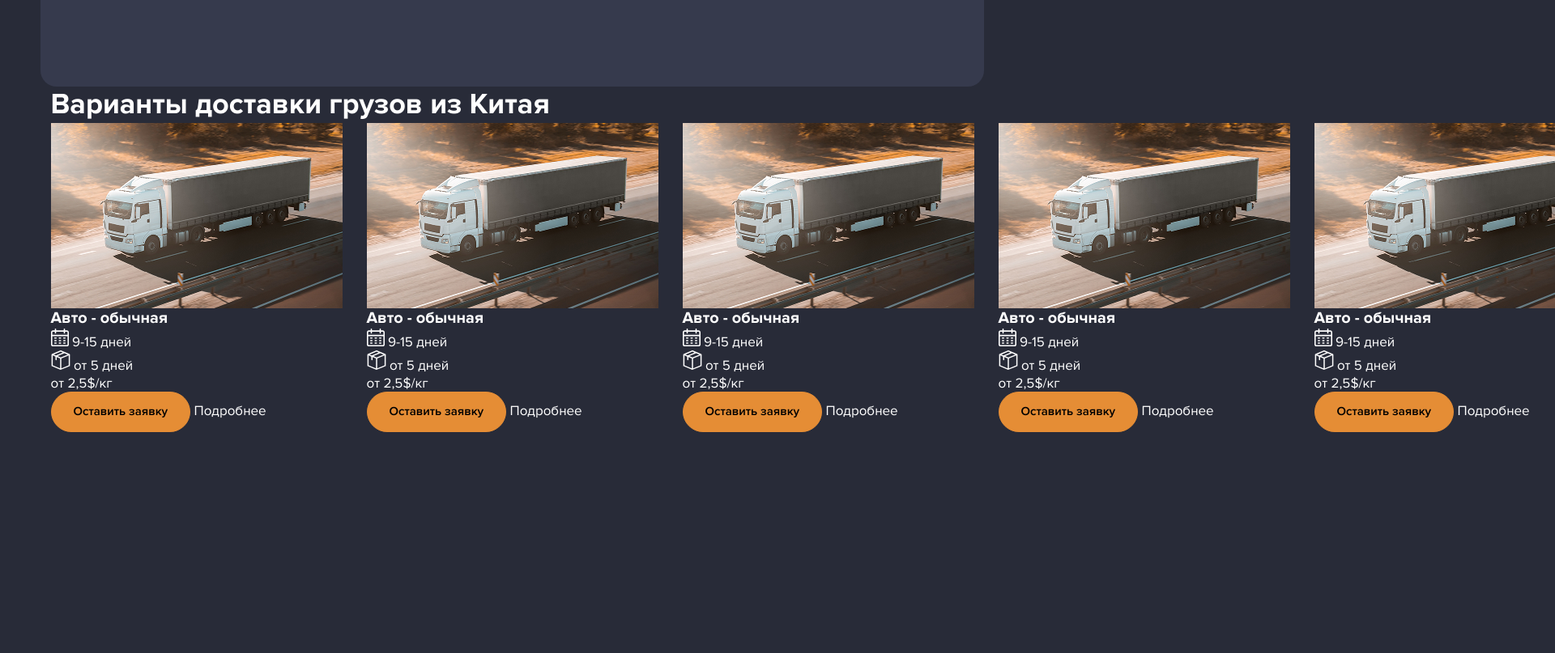
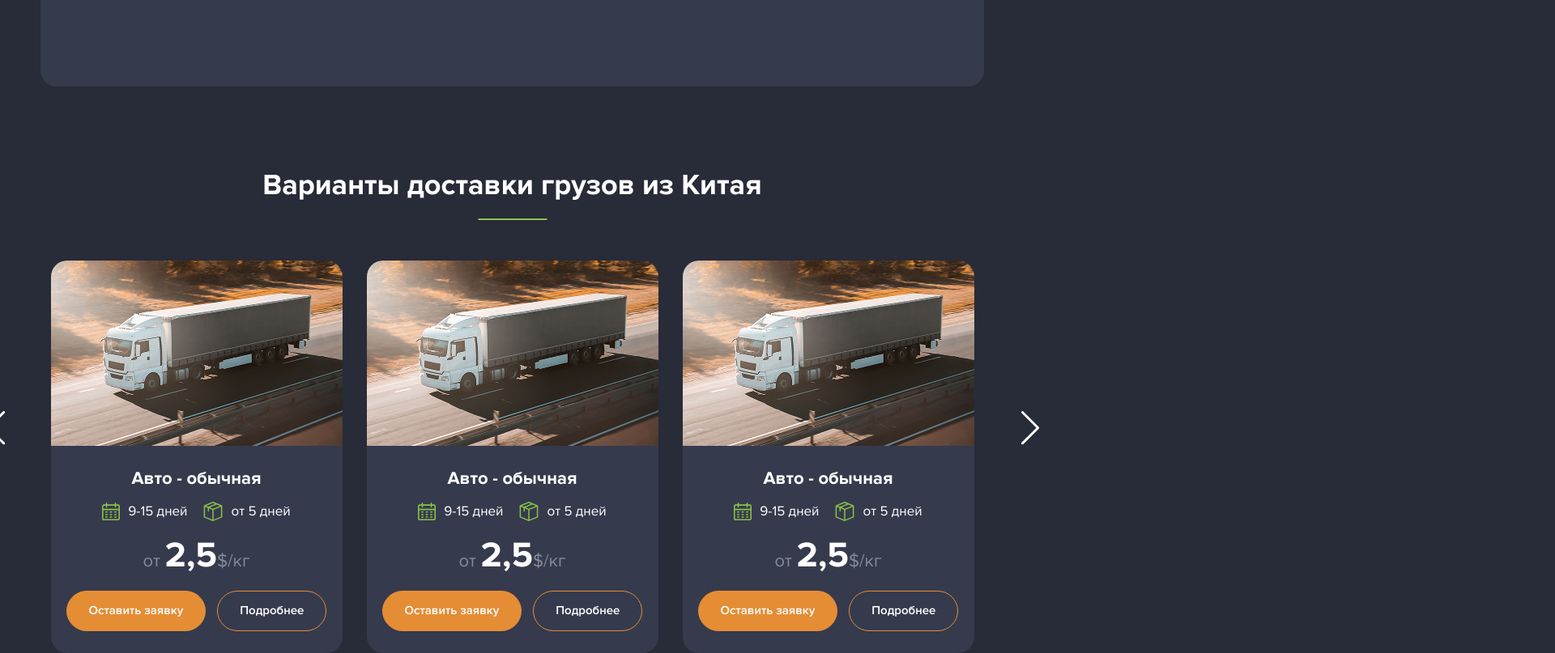
Before and after one commit to nikita-khveshchenko/master-tao-cargo, a website built with Vite: page index.html in a window 1280 px wide. Shown: the part 1432-2239 px from the top of the page at 81% size, 1920 px wide, since content can reach past the window. Before the commit the page ends 1966 px from the top, so only its background shows below. Built offline with nearby package versions, Linux system fonts and the light colour scheme.

Commit message:
feat: add styles css section delivery

```diff
--- a/index.html
+++ b/index.html
@@ -289,7 +289,7 @@
       <section class="delivery">
         <div class="delivery__inner container">
           <h2 class="deliver__title decoration-title decoration-title--green">Варианты доставки грузов из Китая</h2>
-          <div class="delivery__swiper slider">
+          <div class="delivery__swiper">
             <div class="delivery__swiper-wrapper swiper-wrapper">
               <div class="delivery__swiper-item swiper-slide">
                 <div class="delivery-card">
@@ -592,6 +592,16 @@
                 </div>
               </div>
             </div>
+            <div class="delivery__swiper-button delivery__swiper-button-prev">
+              <svg width="23" height="42" viewBox="0 0 23 42" fill="none" xmlns="http://www.w3.org/2000/svg">
+                <path d="M19.6481 0.427908C19.9333 0.142637 20.2899 1.7738e-06 20.6822 1.80809e-06C21.0744 1.84238e-06 21.431 0.142637 21.7163 0.427908C22.2868 0.998453 22.2868 1.92558 21.7163 2.49613L3.53024 20.6822L21.7163 38.8682C22.2868 39.4388 22.2868 40.3659 21.7163 40.9364C21.1457 41.507 20.2186 41.507 19.6481 40.9364L0.42791 21.7163C-0.142634 21.1457 -0.142633 20.2186 0.42791 19.6481L19.6481 0.427908Z" fill="white"/>
+              </svg>
+            </div>
+            <div class="delivery__swiper-button delivery__swiper-button-next">
+              <svg width="23" height="42" viewBox="0 0 23 42" fill="none" xmlns="http://www.w3.org/2000/svg">
+                <path d="M2.49612 40.9364C2.21085 41.2217 1.85426 41.3643 1.46202 41.3643C1.06977 41.3643 0.713178 41.2217 0.427907 40.9364C-0.142636 40.3659 -0.142636 39.4388 0.427907 38.8682L18.614 20.6822L0.427907 2.49612C-0.142636 1.92558 -0.142636 0.99845 0.427907 0.427907C0.99845 -0.142636 1.92558 -0.142636 2.49612 0.427907L21.7163 19.6481C22.2868 20.2186 22.2868 21.1457 21.7163 21.7163L2.49612 40.9364Z" fill="white"/>
+              </svg>
+            </div>
           </div>
         </div>
       </section>
--- a/src/scripts/app.js
+++ b/src/scripts/app.js
@@ -24,8 +24,12 @@ const heroSlider = new Swiper(".slider", {
 });
 
 const deliverySwiper = new Swiper(".delivery__swiper", {
-  modules: [Pagination, Navigation],
+  modules: [Navigation],
   slidesPerView: 3,
   spaceBetween: 30,
   direction: "horizontal",
+    navigation: {
+    prevEl: ".delivery__swiper-button-prev",
+    nextEl: ".delivery__swiper-button-next"
+  }
 })
--- a/src/styles/base/fonts.css
+++ b/src/styles/base/fonts.css
@@ -43,3 +43,10 @@ h2, .h2 {
   font-size: 36px;
   line-height: 1.24;
 }
+
+h3, .h3 {
+  font-family: var(--font-family);
+  font-weight: 700;
+  font-size: 22px;
+  line-height: 1.24;
+}
--- a/src/styles/base/general.css
+++ b/src/styles/base/general.css
@@ -56,6 +56,10 @@ a {
   background-color: var(--color-accent);
 }
 
+.decoration-title--green::before {
+  background-color: var(--color-green);
+}
+
 :focus-visible {
   outline: 2px dashed var(--color-white);
   outline-offset: 4px;
--- a/src/styles/components/button-accent.css
+++ b/src/styles/components/button-accent.css
@@ -10,6 +10,7 @@
   background-color: var(--color-accent);
   border: 1px solid var(--color-accent);
   border-radius: var(--button-border-radius);
+  white-space: nowrap;
 
   &:hover {
     color: var(--color-accent);
@@ -24,3 +25,22 @@
   font-size: 16px;
   color: var(--color-white);
 }
+
+.button__bordered {
+    display: inline-flex;
+  align-items: center;
+  padding-inline: 27px;
+  height: var(--button-height-small);
+  font-family: var(--font-family);
+  font-weight: 600;
+  font-size: 15px;
+  line-height: 1.46;
+  background: none;
+  border: 1px solid var(--color-accent);
+  border-radius: var(--button-border-radius);
+
+  &:hover {
+    color: var(--color-accent);
+    background-color: var(--color-white);
+  }
+}
--- /dev/null
+++ b/src/styles/components/delivery-card.css
@@ -0,0 +1,58 @@
+.delivery-card__image {
+  border-radius: var(--border-radius) var(--border-radius) 0 0;
+}
+
+.delivery-card__body {
+  display: flex;
+  flex-direction: column;
+  row-gap: 15px;
+  padding: 27px;
+  background-color: var(--color-gray-01);
+  border-radius: 0 0 var(--border-radius) var(--border-radius);
+}
+
+.delivery-card__title {
+  text-align: center;
+}
+
+.delivery-card__list {
+  display: flex;
+  align-items: center;
+  justify-content: center;
+  column-gap: 20px;
+}
+
+.delivery-card__item {
+  display: flex;
+  align-items: center;
+  justify-content: center;
+  column-gap: 10px;
+  color: var(--color-green);
+}
+
+.delivery-card__item span {
+  color: var(--color-white);
+}
+
+.delivery-card__price {
+  text-align: center;
+  font-size: 22px;
+  color: var(--color-gray-04);
+}
+
+.delivery-card__price span {
+  font-size: 2em;
+  font-weight: 700;
+  color: var(--color-white);
+}
+
+.delivery-card__actions {
+  display: flex;
+  align-items: center;
+  justify-content: center;
+  column-gap: 14px;
+}
+
+.delivery-card__button {
+  color: var(--color-white);
+}
--- a/src/styles/index.css
+++ b/src/styles/index.css
@@ -11,8 +11,10 @@
 @import url("./components/icon.css");
 @import url("./components/slider.css");
 @import url("./components/advantage-card.css");
+@import url("./components/delivery-card.css");
 
 /* Layout */
 @import url("./layout/header.css");
 @import url("./layout/hero.css");
 @import url("./layout/advantages.css");
+@import url("./layout/delivery.css");
--- /dev/null
+++ b/src/styles/layout/delivery.css
@@ -0,0 +1,46 @@
+.delivery {
+  padding-top: 100px;
+}
+
+.delivery__inner {
+  position: relative;
+}
+
+.deliver__title {
+  margin-bottom: 70px;
+  text-align: center;
+}
+
+.delivery__swiper {
+  overflow-x: hidden;
+}
+
+.delivery__swiper-button {
+  position: absolute;
+  display: flex;
+  align-items: center;
+  justify-content: center;
+  width: 44px;
+  height: 44px;
+  transition-duration: var(--transition-duration);
+  cursor: pointer;
+
+  &:hover {
+    color: var(--color-accent);
+  }
+
+  &:active {
+    scale: 1.07;
+  }
+  top: 50%;
+  translate: -50% 0;
+  z-index: 10;
+}
+
+.delivery__swiper-button-prev {
+  left: -4%;
+}
+
+.delivery__swiper-button-next {
+  right: -8%;
+}
```
